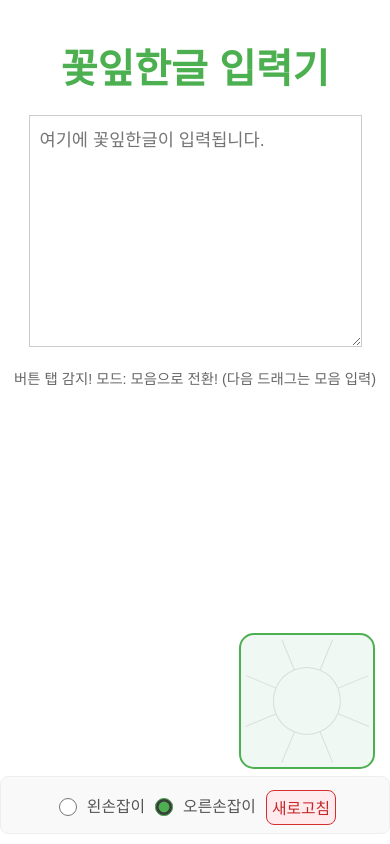
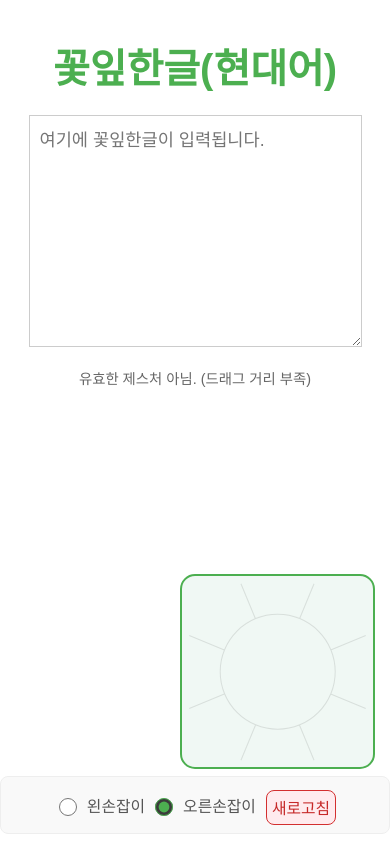
Before and after one commit to mskyung/OneButtonHangul, a plain HTML site: page index.html in a window 390 px wide. Both pictures are taken after a click on the button 306 px from the left and 700 px from the top of the page. Drawn offline with Linux system fonts and the light colour scheme.

Commit message:
Add files via upload

```diff
--- a/index.html
+++ b/index.html
@@ -3,12 +3,12 @@
 <head>
     <meta charset="UTF-8">
     <meta name="viewport" content="width=device-width, initial-scale=1.0">
-    <title>꽃잎한글 입력기</title>
+    <title>꽃잎한글(현대어)</title>
     <link rel="stylesheet" href="style.css">
 </head>
 <body>
 
-    <h1>꽃잎한글 입력기</h1>
+    <h1>꽃잎한글(현대어)</h1>
 
     <textarea id="kkotipInput" rows="10" placeholder="여기에 꽃잎한글이 입력됩니다." readonly></textarea>
 
--- a/script.js
+++ b/script.js
@@ -1,7 +1,7 @@
 document.addEventListener('DOMContentLoaded', () => {
     const kkotipInput = document.getElementById('kkotipInput');
     const inputButtonContainer = document.getElementById('inputButtons');
-    const mainInputButton = document.getElementById('mainInputButton');
+    const mainInputButton = document.getElementById('mainInputButton'); // 이 변수가 이미 선언되어 있네!
     const refreshButton = document.getElementById('refreshButton');
     const debugOutput = document.getElementById('debugOutput');
     const rightHandRadio = document.getElementById('rightHand');
@@ -29,7 +29,9 @@ document.addEventListener('DOMContentLoaded', () => {
     let prevY = 0;
     let isDragging = false;
     let touchStartTime = 0;
-    let isConsonantModeActive = true; // 초기 모드: true (자음 입력 모드)
+    // isConsonantModeActive 변수는 이제 handleStart에서 초기화될 거야.
+    let isConsonantModeActive = true; // // 이 부분은 handleStart에서 터치 위치에 따라 동적으로 설정되도록 변경할 예정이야.
+
 
     let firstDragAngle = null;
     let lastSegmentAngle = null;
@@ -266,15 +268,51 @@ document.addEventListener('DOMContentLoaded', () => {
         lastSegmentAngle = null;
         inputSequence = [];
 
+		let clientX, clientY;
         if (e.touches && e.touches.length > 0) {
-            startX = e.touches[0].clientX;
-            startY = e.touches[0].clientY;
+            clientX = e.touches[0].clientX;
+			clientY = e.touches[0].clientY;
         } else {
-            startX = e.clientX;
-            startY = e.clientY;
+            clientX = e.clientX;
+			clientY = e.clientY;
         }
-        prevX = startX;
+        startX = clientX; // 이제 startX, startY에 제대로 값이 들어갈 거야!
+        startY = clientY; //
+		prevX = startX;
         prevY = startY;
+
+		// --- 오빠의 새 로직 적용 시작! ---
+        const buttonRect = mainInputButton.getBoundingClientRect(); // 버튼의 위치와 크기 정보 가져오기
+        const centerX = buttonRect.left + buttonRect.width / 2;
+        const centerY = buttonRect.top + buttonRect.height / 2;
+
+        // 원의 반지름 (style.css의 .center-circle width: 40% 기준으로 계산)
+        // 나중에 모바일 미디어 쿼리까지 고려하면 더 정확한 계산이 필요하지만, 일단 PC 기준 40%로
+        // CSS에서 원 크기를 %로 설정했으니, 버튼 크기에 따라 상대적으로 계산해야 해.
+        // 현재 CSS에서 .center-circle의 width/height가 40% (PC) 또는 50% (모바일)로 설정되어 있어.
+        // 여기서는 가장 큰 값인 50%를 기준으로 안전하게 0.25 (반지름 = 지름/2, 지름 = 버튼의 50%이므로 버튼 폭의 25%)로 잡을게.
+        // 정확히는 CSS를 파싱해서 가져와야 하지만, 일단 하드코딩으로 가정.
+        const circleRadiusRatio = 0.25; // 버튼 너비/높이의 25%가 원의 반지름 (지름 50%의 절반)
+        const circleRadius = Math.min(buttonRect.width, buttonRect.height) * circleRadiusRatio;
+
+        const distanceToCenter = Math.sqrt(
+            Math.pow(clientX - centerX, 2) + Math.pow(clientY - centerY, 2)
+        );
+
+        // 원 내부에서 시작했는지 판단
+        const isInsideCircle = distanceToCenter <= circleRadius;
+
+        // isConsonantModeActive 값 설정
+        isConsonantModeActive = !isInsideCircle; // 원 밖에서 시작하면 자음 모드, 원 안에서 시작하면 모음 모드
+
+        // 시각적 피드백을 위한 클래스 추가/제거
+        if (isConsonantModeActive) {
+            mainInputButton.classList.add('consonant-mode');
+            mainInputButton.classList.remove('vowel-mode');
+        } else {
+            mainInputButton.classList.add('vowel-mode');
+            mainInputButton.classList.remove('consonant-mode');
+        }
 
         debugOutput.textContent = `제스처 시작 (모드: ${isConsonantModeActive ? '자음' : '모음'}): (${startX.toFixed(0)}, ${startY.toFixed(0)})`;
     }
@@ -376,16 +414,27 @@ document.addEventListener('DOMContentLoaded', () => {
         const totalDragDistance = Math.sqrt(deltaX * deltaX + deltaY * deltaY);
         const duration = Date.now() - touchStartTime;
 
+		// --- 탭으로 인한 모드 전환 로직은 위 handleStart로 이동했으니,
+        // 이곳에서는 유효한 드래그가 아닐 경우만 처리하면 돼.
+        if (!isDragging || totalDragDistance < DRAG_DISTANCE_THRESHOLD) { // 드래그 시작 조건 불충족 시 (짧은 터치 등)
+             debugOutput.textContent = `유효한 제스처 아님. (드래그 거리 부족)`;
+             resetGestureState();
+             return;
+        }
+
         let char = null;
         let finalInputType = isConsonantModeActive ? 'consonant' : 'vowel'; // 현재 모드에 따라 입력 타입 결정
 
         // --- 1. '탭' 감지 (모음 모드 전환) ---
-        if (!isDragging && totalDragDistance < DRAG_DISTANCE_THRESHOLD && duration < TAP_DURATION_THRESHOLD) {
-            isConsonantModeActive = false; // 탭하면 무조건 모음 모드로 전환
-            debugOutput.textContent = `버튼 탭 감지! 모드: 모음으로 전환! (다음 드래그는 모음 입력)`;
-            resetGestureState();
-            return;
-        }
+        //if (!isDragging && totalDragDistance < DRAG_DISTANCE_THRESHOLD && duration < TAP_DURATION_THRESHOLD) {
+        //    isConsonantModeActive = false; // 탭하면 무조건 모음 모드로 전환
+        //    debugOutput.textContent = `버튼 탭 감지! 모드: 모음으로 전환! (다음 드래그는 모음 입력)`;
+        //    resetGestureState();
+        //    return;
+        //}
+
+		// 드래그로 글자가 입력 완료되면, 다음 제스처를 위해 버튼 클래스 초기화
+        mainInputButton.classList.remove('consonant-mode', 'vowel-mode');
 
         // --- 2. '드래그' (글자 입력) 감지 ---
         if (isDragging || totalDragDistance >= DRAG_DISTANCE_THRESHOLD) {
@@ -581,6 +630,9 @@ document.addEventListener('DOMContentLoaded', () => {
         lastSegmentAngle = null;
         inputSequence = [];
         touchStartTime = 0;
+
+		// 제스처가 끝나면 버튼의 시각적 상태도 초기화
+        mainInputButton.classList.remove('consonant-mode', 'vowel-mode');
     }
 
 
--- a/style.css
+++ b/style.css
@@ -88,7 +88,6 @@ textarea#kkotipInput {
     padding: 5px 0;
 }
 
-
 /* 입력 버튼 컨테이너 */
 #inputButtons {
     position: fixed; /* !!! 화면에 고정 !!! */
@@ -115,12 +114,12 @@ textarea#kkotipInput {
 
 /* 개별 입력 버튼 스타일 */
 .input-button {
-    width: 100px; /* PC에서 고정 너비 - 150px -> 200px로 증가 */
-    height: 100px; /* PC에서 고정 높이 (정사각형) - 150px -> 200px로 증가 */
+    width: 200px; /* PC에서 고정 너비 - 150px -> 200px로 증가 */
+    height: 200px; /* PC에서 고정 높이 (정사각형) - 150px -> 200px로 증가 */
     min-width: 100px; /* 최소 너비 (모바일) */
     min-height: 100px; /* 최소 높이 (모바일, 정사각형 유지) */
-    max-width: 35vw; /* 최대 너비 (모바일 화면에 맞춰짐) - 40vw -> 50vw로 증가 */
-    max-height: 35vw; /* 최대 높이 (모바일 화면에 맞춰 정사각형 비율 유지) - 40vw -> 50vw로 증가 */
+    max-width: 50vw; /* 최대 너비 (모바일 화면에 맞춰짐) - 40vw -> 50vw로 증가 */
+    max-height: 50vw; /* 최대 높이 (모바일 화면에 맞춰 정사각형 비율 유지) - 40vw -> 50vw로 증가 */
     padding: 0;
     font-size: 1.5em;
     background-color: #f0f8f4;
@@ -184,7 +183,26 @@ textarea#kkotipInput {
     border-radius: 50%; /* 원 모양으로 */
     z-index: 2; /* 선들 위에 오도록 */
     border: 1px solid rgba(0,0,0,0.1); /* 원의 테두리 추가 */
+	transition: transform 0.2s ease-out, opacity 0.2s ease-out, background-color 0.2s ease-out; /* 부드러운 전환 효과 추가 */
 }
+
+/* 외부 드래그 시작 시 (자음 모드) - 원 숨김 */
+/*.input-button.consonant-mode .center-circle {
+    opacity: 0;  원을 투명하게 만듦
+    transform: translate(-50%, -50%) scale(0.5);
+}*/
+
+/* 내부 드래그 시작 시 (모음 모드) - 원 확장
+.input-button.vowel-mode .center-circle {
+    width: 100%;  버튼 전체 크기로 확장
+    height: 100%;  버튼 전체 크기로 확장
+    border-radius: 15px;  사각형 버튼과 동일한 둥근 모서리
+    opacity: 0.2;  살짝 투명하게 해서 아래 선이 보이도록
+    background-color: #dcedc8;  모음 모드일 때 색상 변경
+    border: none;  확장될 때는 테두리 제거
+    transform: translate(-50%, -50%) scale(1);  원래 크기로
+}*/
+
 
 /* Refresh 버튼 컨테이너 (현재 HTML에 없음, 필요시 추가) */
 div#controls {
@@ -251,8 +269,8 @@ button#refreshButton:active {
     }
 
     .input-button {
-        width: 50vw; /* 모바일에서 40vw -> 60vw로 더 크게 */
-        height: 50vw; /* 모바일에서 40vw -> 60vw로 더 크게 */
+        width: 60vw; /* 모바일에서 40vw -> 60vw로 더 크게 */
+        height: 60vw; /* 모바일에서 40vw -> 60vw로 더 크게 */
         font-size: 1.2em; /* 폰트도 살짝 키워줄게요 */
     }
 
@@ -286,14 +304,14 @@ button#refreshButton:active {
     }
 
     .input-button {
-        width: 60vw; /* 아주 작은 모바일에서 45vw -> 70vw로 더 크게 */
-        height: 60vw; /* 아주 작은 모바일에서 45vw -> 70vw로 더 크게 */
+        width: 70vw; /* 아주 작은 모바일에서 45vw -> 70vw로 더 크게 */
+        height: 70vw; /* 아주 작은 모바일에서 45vw -> 70vw로 더 크게 */
         font-size: 1.1em;
     }
 
     .input-button .center-circle {
-        width: 50%; /* 아주 작은 모바일에서 원 크기 조정 */
-        height: 50%; /* 아주 작은 모바일에서 원 크기 조정 */
+        width: 60%; /* 아주 작은 모바일에서 원 크기 조정 */
+        height: 60%; /* 아주 작은 모바일에서 원 크기 조정 */
     }
 
     button#refreshButton {
```
